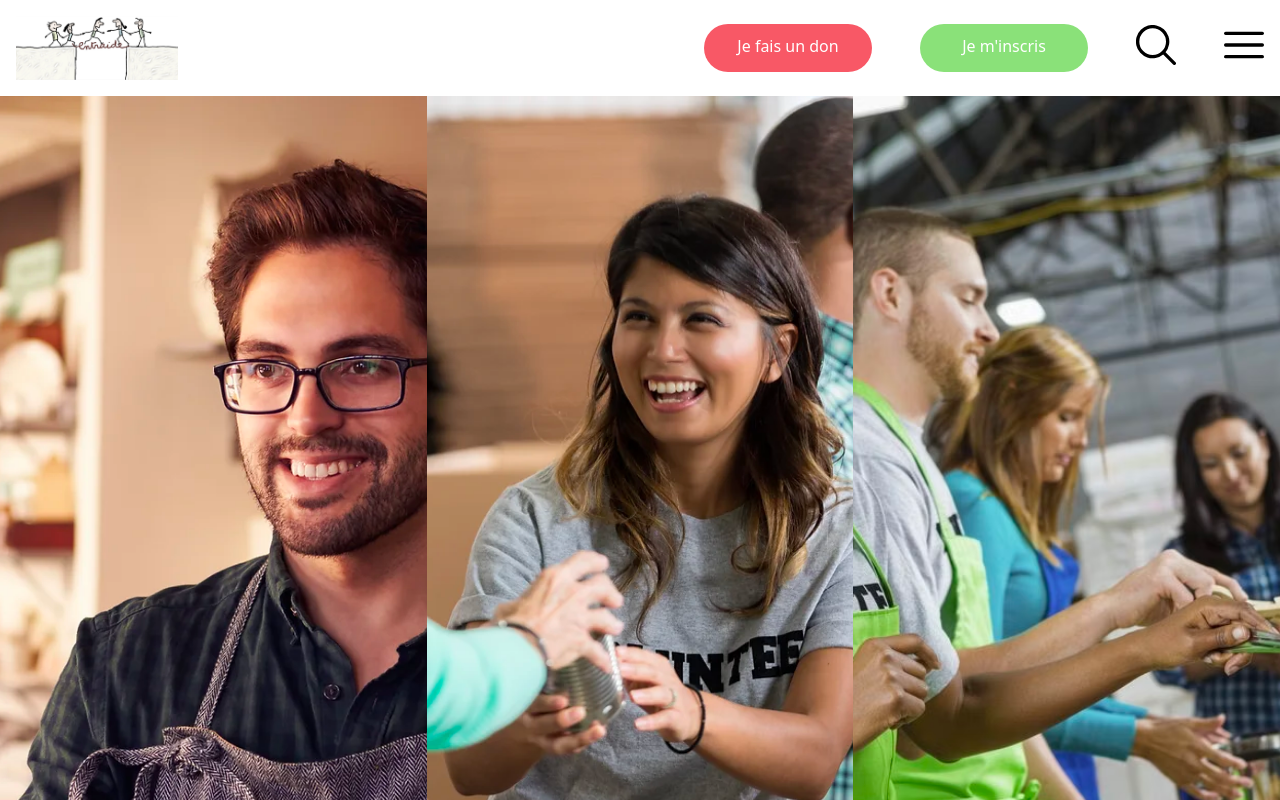
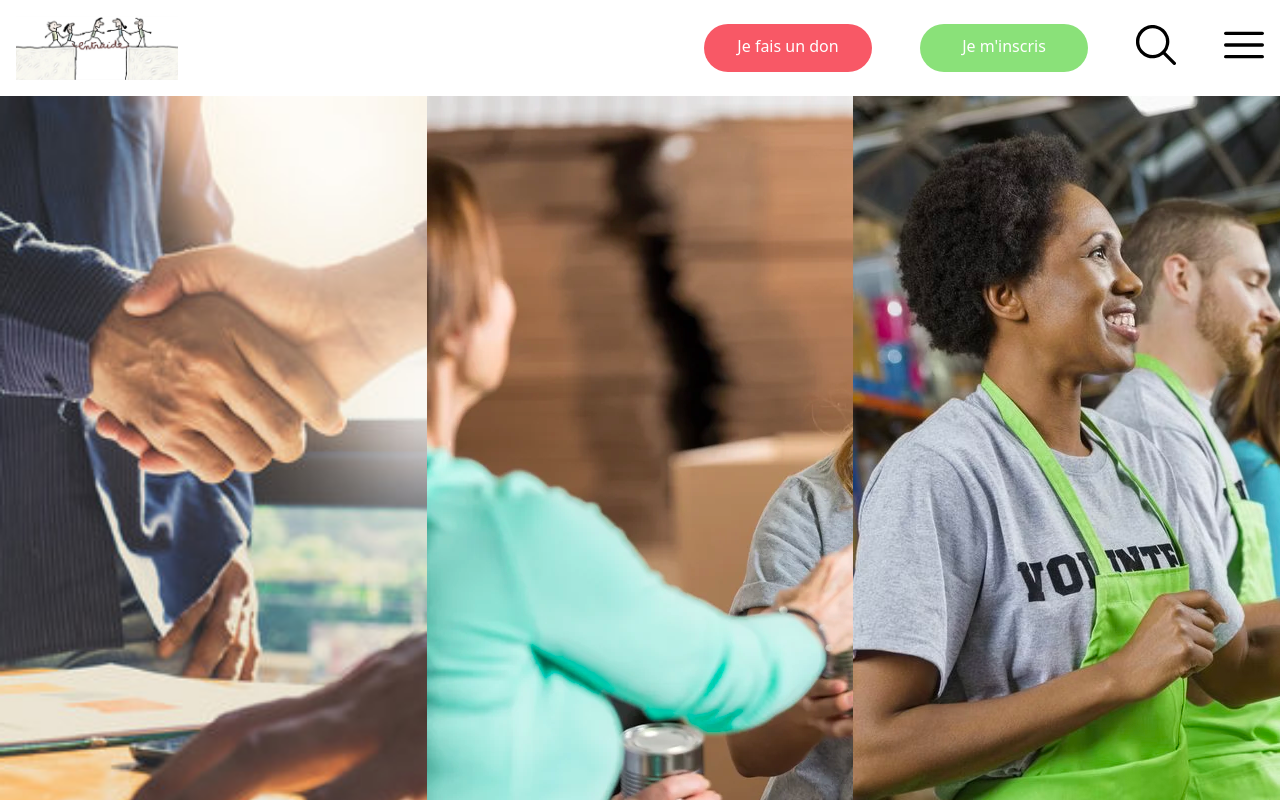
Before and after one commit to Akasuraax/ATD-Front, a React (Vite) app in the folder ATD-Front/: page /Register in a window 1280 px wide. Shown: the top 800 px of the page. Built offline with nearby package versions, Linux system fonts and the light colour scheme.

Commit message:
register page (without form)

```diff
--- a/ATD-Front/src/page/Register/Register.jsx
+++ b/ATD-Front/src/page/Register/Register.jsx
@@ -1,6 +1,3 @@
-import volunteerImg from '../../../files/image/benevole.png'
-import partnerImg from '../../../files/image/partenaire.png'
-import beneficiaryImg from '../../../files/image/beneficiaire.png'
 import './register.css'
 
 function Register(){
@@ -12,13 +9,17 @@ function Register(){
     return(
         <div className="register-images">
             <div className="partner">
-                <img src={partnerImg} alt="Illustration bénévole"/>
+                <p className="text-white">{partnerText}</p>
+                <button type="button" className="text-white font-medium rounded-lg text-sm px-5 py-2.5 me-2 mb-2 ">Devenir Partenaire</button>
             </div>
             <div className="beneficiary">
-                <img src={beneficiaryImg} alt="Illustration bénévole"/>
+                <p className="text-white">{beneficiaryText}</p>
+                <button type="button" className="text-white font-medium rounded-lg text-sm px-5 py-2.5 me-2 mb-2 ">Devenir Bénéficiaire</button>
+
             </div>
             <div className="volunteer">
-                <img src={volunteerImg} alt="Illustration bénévole"/>
+                <p className="text-white">{volunteerText}</p>
+                <button type="button" className="text-white font-medium rounded-lg text-sm px-5 py-2.5 me-2 mb-2 ">Devenir Bénévole</button>
             </div>
         </div>
     )
--- a/ATD-Front/src/page/Register/register.css
+++ b/ATD-Front/src/page/Register/register.css
@@ -2,45 +2,91 @@
     display: grid;
     grid-template-columns: repeat(3, 1fr);
     margin-inline: auto;
+    background-size: cover;
+    background-repeat: no-repeat;
+    background-position: center;
 
-    div{
-        height: 100vh;
-        width: calc(100vw/3);
+    p, button{
+        visibility: hidden;
     }
 
-
-    img {
-        object-fit: cover;
-        height: 100%;
-        aspect-ratio: 1/1;
-        transition: scale 350ms ease;
+    div {
+        height: 100vh;
+        overflow: hidden;
+        width: calc(100vw / 3);
+        transition: width 0.3s ease;
+        position: relative;
     }
 
-    .partner{
-        &:hover{
-            filter:brightness(0.7);
-            ~.beneficiary, ~.volunteer{
-                filter:blur(1px);
-            }
-        }
+    .partner {
+        position: relative;
+        background-image: url("../../../files/image/partenaire.jpeg");
+        background-size: cover;
+        background-position: center;
+        height: auto;
     }
 
-    .beneficiary{
-        &:hover{
-            filter:brightness(0.7);
-            ~.partner, ~.volunteer{
-                filter:blur(1px);
-            }
-        }
+    .partner::before, .beneficiary::before, .volunteer::before{
+        content: '';
+        position: absolute;
+        top: 0;
+        left: 0;
+        width: 100%;
+        height: 100%;
+        background-color: rgba(0, 0, 0, 0.5);
+        z-index: 1;
+        transition: opacity 0.3s ease;
+        opacity: 0;
     }
 
+    .partner:hover::before, .beneficiary:hover::before, .volunteer:hover::before {
+        opacity: 1;
+    }
 
-    .volunteer{
-        &:hover{
-            filter:brightness(0.7);
-            ~.partner, ~.beneficiary{
-                filter:blur(1px);
-            }
+    button{
+        background-color: var(--pink-color);
+        position: relative;
+        display: block;
+        z-index: 2;
+        text-align: center;
+        margin: auto;
+    }
+
+    p {
+        position: relative;
+        display: block;
+        z-index: 2;
+        text-align: center;
+        padding-top: 40%;
+        padding-bottom: 10%;
+        width: 500px;
+        margin: auto;
+    }
+
+    .beneficiary {
+        background-image: url('../../../files/image/beneficiaire.png');
+    }
+
+    .volunteer {
+        background-image: url('../../../files/image/benevole.png');
+    }
+
+    &:hover div:not(:hover) {
+        filter: blur(2px);
+    }
+
+    div:hover {
+        p, button{
+            visibility: visible;
         }
+        width: 50vw;
+    }
+
+    div:not(:hover) {
+        width: calc(25vw - 2px);
+    }
+
+    &:not(:hover) div {
+        width: calc(100vw / 3);
     }
 }
```
Also changed, not shown: ATD-Front/files/image/partenaire.jpeg (added), ATD-Front/files/image/partenaire.png (deleted).
